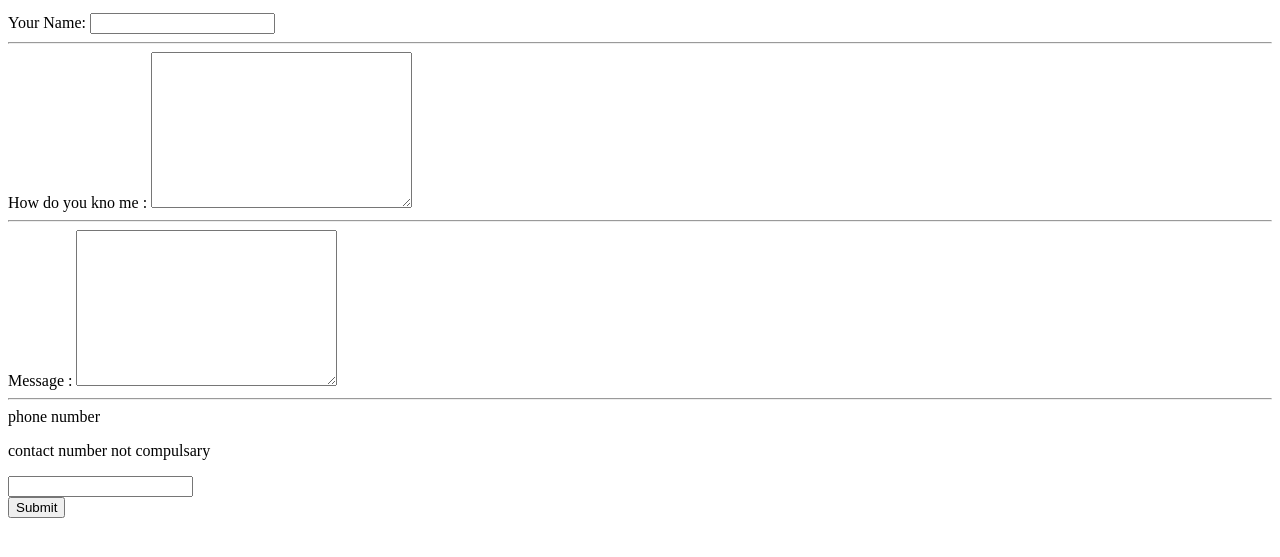
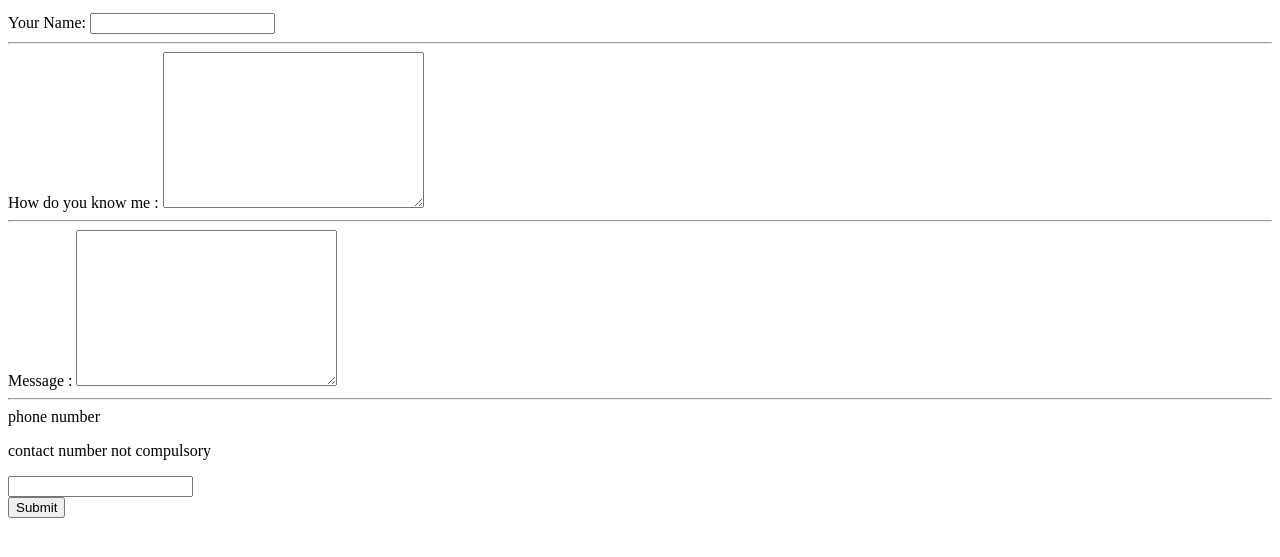
Before and after one commit to Mrunal-13/Auto, a plain HTML site: page 2cv.html in a window 1280 px wide. Shown: the part 101-658 px from the top of the page. Drawn offline with Linux system fonts and the light colour scheme.

Commit message:
Update 2cv.html

```diff
--- a/2cv.html
+++ b/2cv.html
@@ -14,7 +14,7 @@
             Your Name:
         </label>
         <input type="text" name="name" value=""><br><hr>
-        <label>How do you kno me : </label>
+        <label>How do you know me : </label>
         <textarea name="relation" id="" cols="30" rows="10"></textarea>
         <br>
         <hr>
@@ -24,7 +24,7 @@
         <textarea name="message" id="" cols="30" rows="10"></textarea><br>
         <hr>
         <label>phone number</label>
-        <p>contact number not compulsary </p>
+        <p>contact number not compulsory </p>
         <input type="number" value=""><br>
 
         <input type="submit" name=>
```
